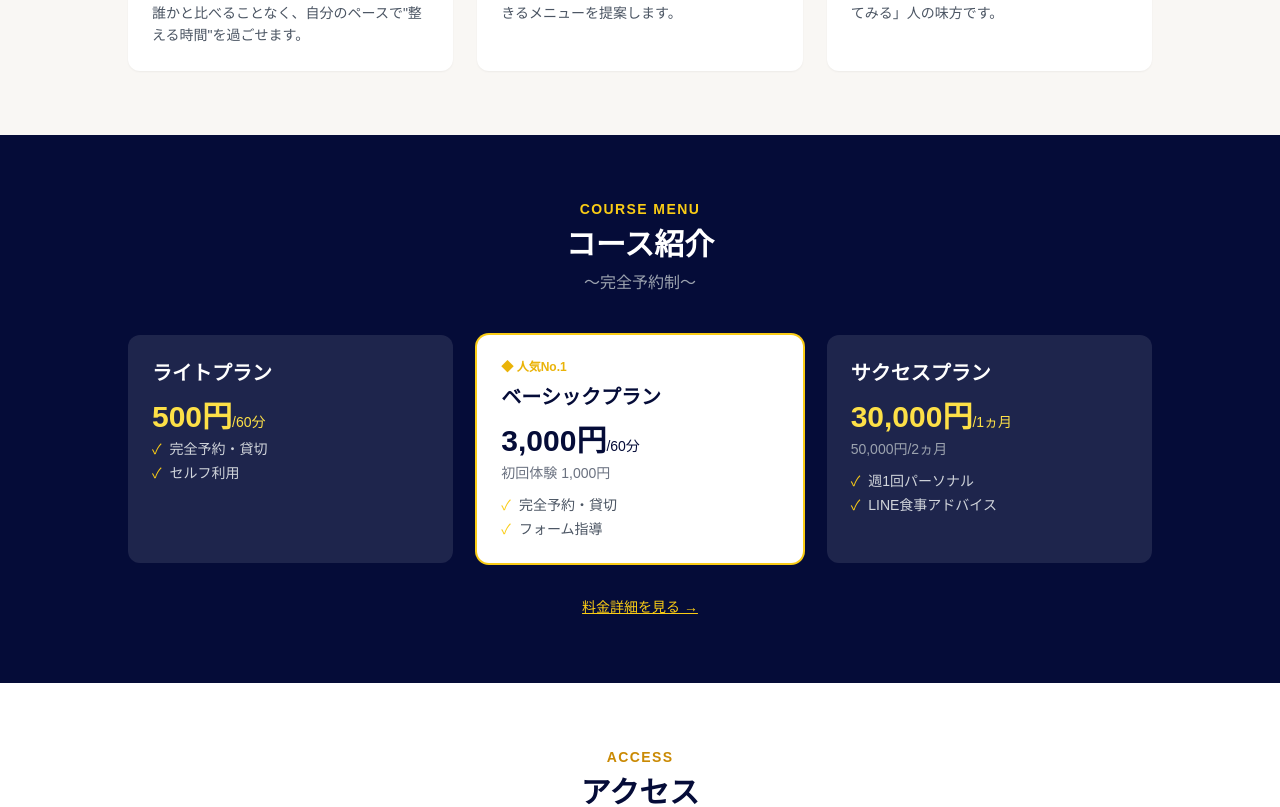
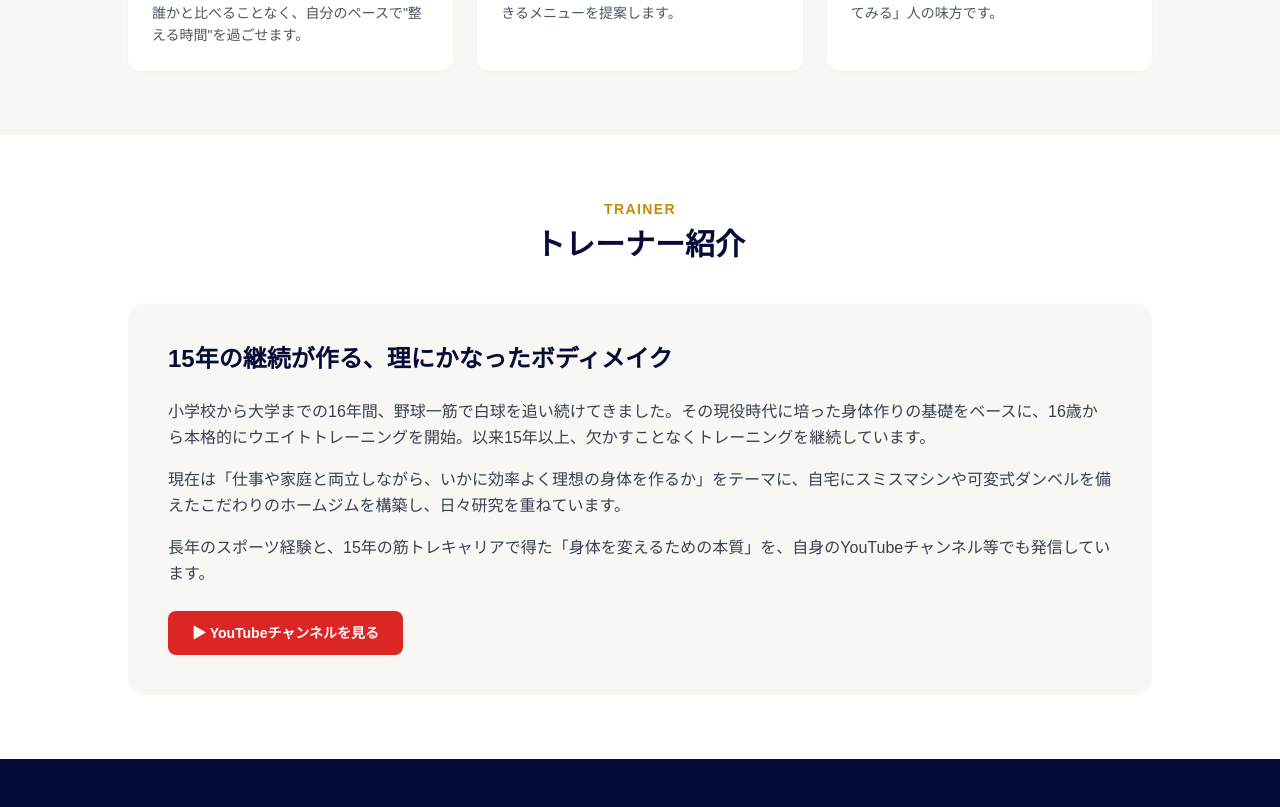
Before and after one commit to b-suke0/thebase-gym-site, a Next.js app: page / in a window 1280 px wide. Shown: the part 1020-1827 px from the top of the page. Built offline with nearby package versions, Linux system fonts and the light colour scheme.

Commit message:
Add trainer introduction section with YouTube link

```diff
--- a/app/page.tsx
+++ b/app/page.tsx
@@ -38,6 +38,40 @@ export default function Home() {
                 <p className="text-gray-600 text-sm leading-relaxed">{item.body}</p>
               </div>
             ))}
+          </div>
+        </div>
+      </section>
+
+      {/* Trainer */}
+      <section className="py-16 px-4 bg-white">
+        <div className="max-w-5xl mx-auto">
+          <p className="text-center text-yellow-600 text-sm font-bold tracking-widest mb-2">TRAINER</p>
+          <h2 className="text-2xl md:text-3xl font-bold text-center text-navy mb-10">トレーナー紹介</h2>
+          <div className="bg-[#f9f7f4] rounded-2xl p-8 md:p-10">
+            <h3 className="text-xl md:text-2xl font-bold text-navy mb-6 leading-snug">
+              15年の継続が作る、<br className="md:hidden" />理にかなったボディメイク
+            </h3>
+            <div className="space-y-4 text-gray-700 leading-relaxed">
+              <p>
+                小学校から大学までの16年間、野球一筋で白球を追い続けてきました。その現役時代に培った身体作りの基礎をベースに、16歳から本格的にウエイトトレーニングを開始。以来15年以上、欠かすことなくトレーニングを継続しています。
+              </p>
+              <p>
+                現在は「仕事や家庭と両立しながら、いかに効率よく理想の身体を作るか」をテーマに、自宅にスミスマシンや可変式ダンベルを備えたこだわりのホームジムを構築し、日々研究を重ねています。
+              </p>
+              <p>
+                長年のスポーツ経験と、15年の筋トレキャリアで得た「身体を変えるための本質」を、自身のYouTubeチャンネル等でも発信しています。
+              </p>
+            </div>
+            <div className="mt-6">
+              <a
+                href="https://www.youtube.com/@thebase-gym/videos"
+                target="_blank"
+                rel="noopener noreferrer"
+                className="inline-flex items-center gap-2 bg-red-600 text-white px-6 py-3 rounded-lg font-bold text-sm hover:bg-red-700 transition"
+              >
+                ▶ YouTubeチャンネルを見る
+              </a>
+            </div>
           </div>
         </div>
       </section>
```
